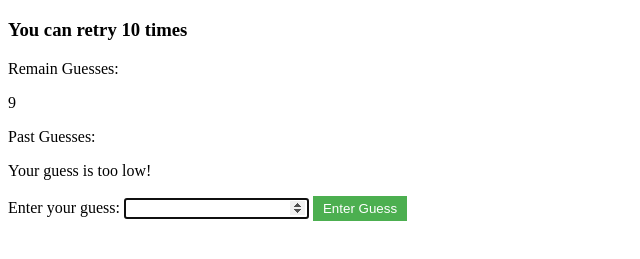
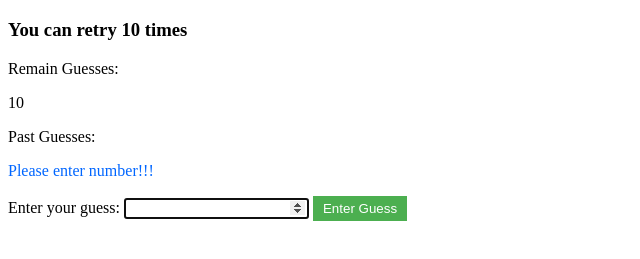
Before and after one commit to haunguyenphuc1110/coderschool-guessgame-week1, a plain HTML site: page index.html in a window 1280 px wide. Both pictures are taken after a click on the button "Enter Guess". Shown: the part 61-320 px from the top of the page, without its empty margins (0-640 px from the left). Drawn offline with Linux system fonts and the light colour scheme.

Commit message:
Check condition if it's blank space

```diff
--- a/index.html
+++ b/index.html
@@ -12,7 +12,7 @@
     <h1>Number Guessing Game</h1>
     <h3>You can retry 10 times</h3>
     <p>
-      Remain Guesses: <p id="guesses"></p>
+      Remain Guesses: <p id="guesses">10</p>
     </p>
     <p>
       Past Guesses: <p id="pastGuesses"></p>
--- a/script.js
+++ b/script.js
@@ -11,23 +11,31 @@ function checkGuess() {
   pastGuesses.innerHTML += userGuess + " ";
   if (guessCount == 10) {
     message.innerHTML = "!!!GAME OVER!!!";
-    message.style.color = "red"
+    message.style.color = "red";
     disableForm(guessField, guessButton);
   } else {
+    if (userGuess){
       if (userGuess == randomNumber) {
         message.innerHTML = "Congratulations! You got it right!";
-      message.style.color = "green"
+        message.style.color = "green";
         disableForm(guessField, guessButton);
       } else {
         if (userGuess < randomNumber) {
           message.innerHTML = "Your guess is too low!";
+          message.style.color = "#0066ff";
         } else if (userGuess > randomNumber) {
           message.innerHTML = "Your guess is too high!";
+          message.style.color = "#0066ff";
         }
       }
       guessCount++;
       guesses.innerHTML = 10 - guessCount;
       guessField.value = "";
+    }
+    else {
+      message.innerHTML = "Please enter number!!!";
+      message.style.color = "#0066ff";
+    }
   }
   guessField.focus();
 }
```
Lines whose indentation alone changed are shown as unchanged.
